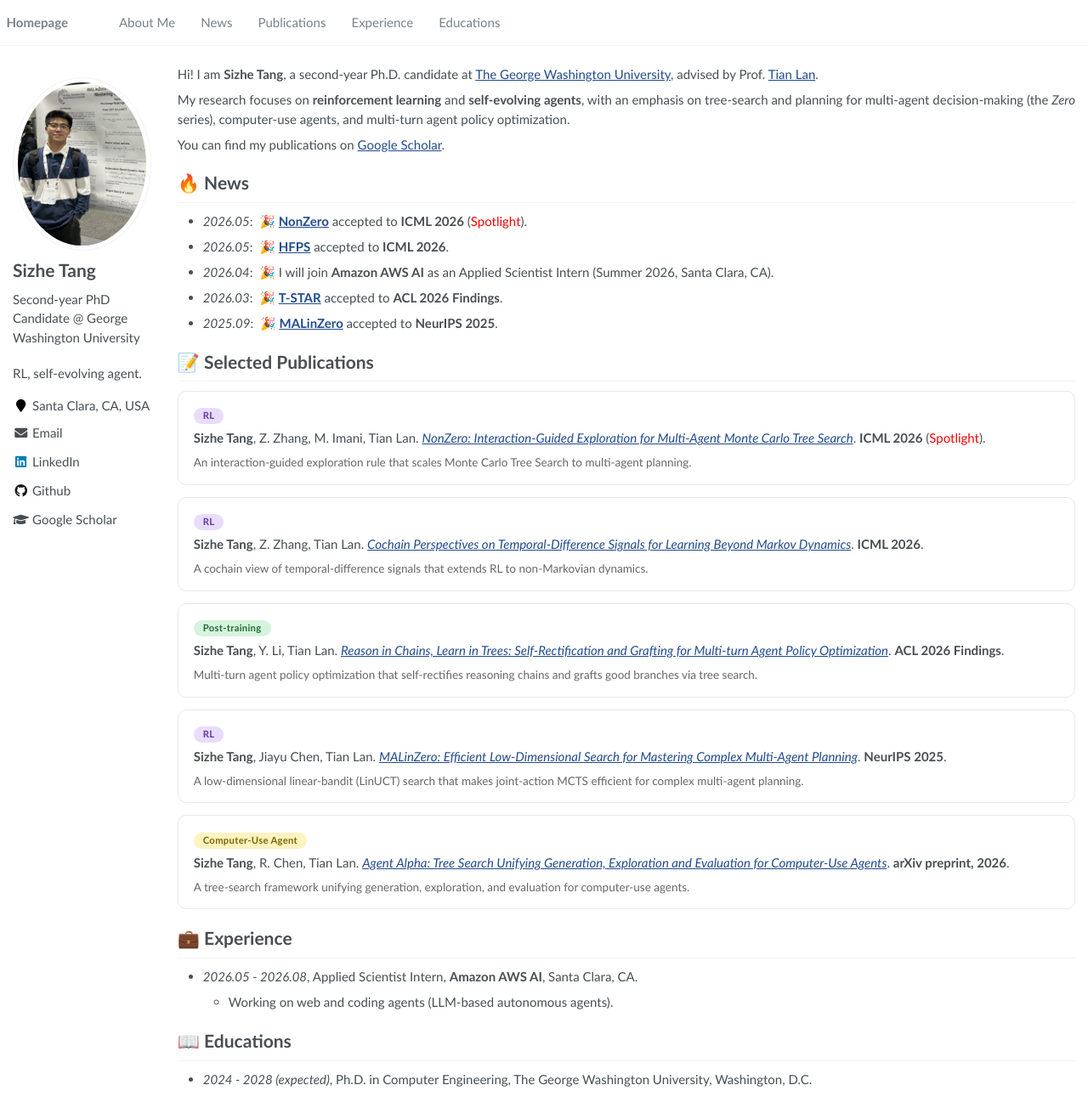
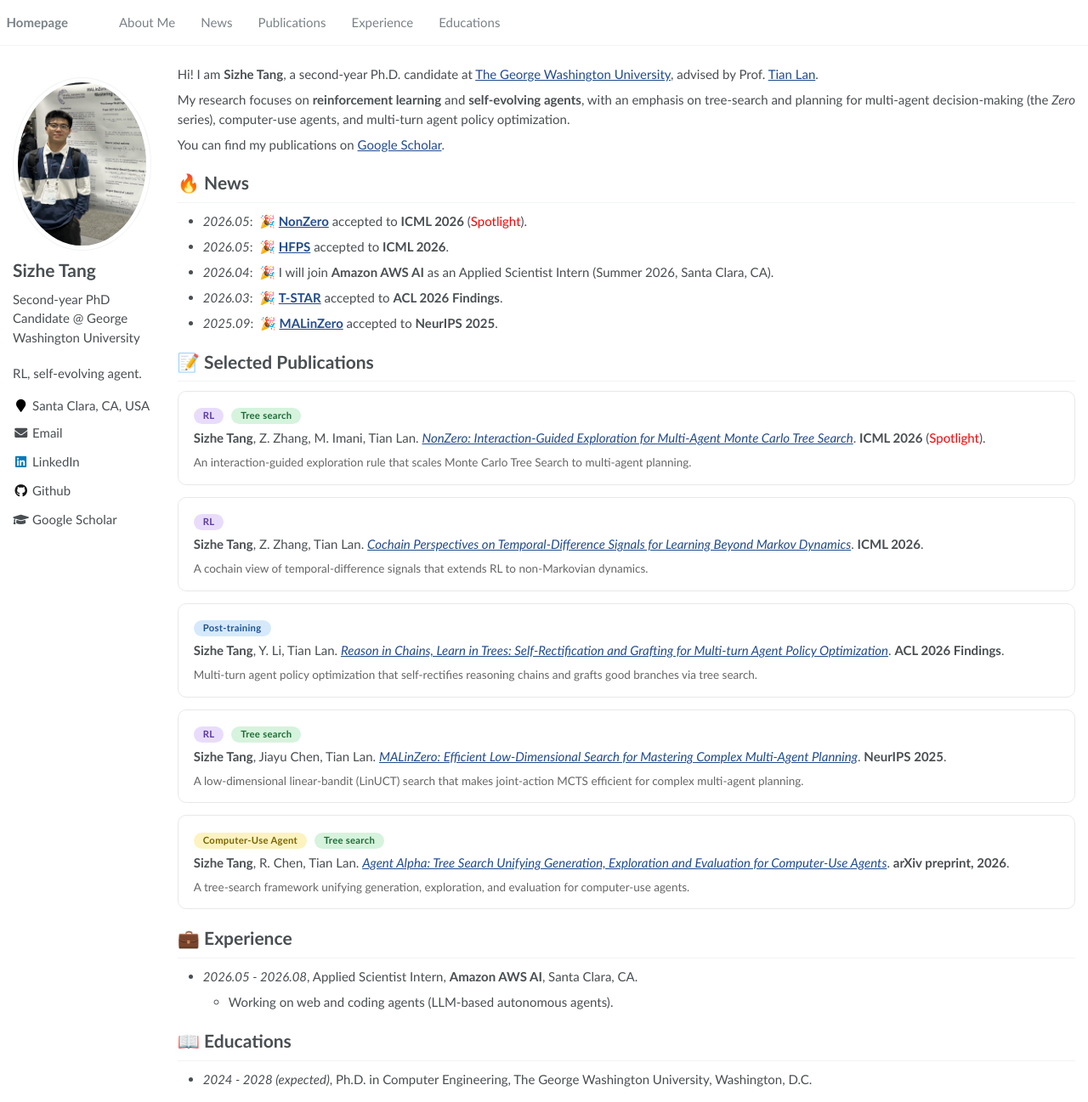
Before and after one commit to sizhe-tang/sizhe-tang.github.io, a Jekyll site: the page built from _pages/about.md, in a window 1280 px wide and 1297 px high. Shown: the whole window at 85% size. Built offline with Jekyll 4.4.1, drawn with Linux system fonts in a browser that asks for light colours.

Commit message:
Post-training tag to light blue; add Tree search tag to NonZero/MALinZero/Agent Alpha
Co-Authored-By: Claude Opus 4.8 (1M context) <noreply@anthropic.com>

```diff
--- a/_pages/about.md
+++ b/_pages/about.md
@@ -56,10 +56,12 @@ You can find my publications on <a href='https://scholar.google.com/citations?us
   font-size: 0.75em;
   font-weight: 600;
   letter-spacing: 0.3px;
+  margin-right: 5px;
 }
 .tag-cua { background: #fdf3c0; color: #7a6500; }   /* 淡黄 · Computer-Use Agent */
-.tag-pt  { background: #d6f3dd; color: #1d6b34; }    /* 淡绿 · Post-training */
+.tag-pt  { background: #d6e9fb; color: #1d5390; }    /* 淡蓝 · Post-training */
 .tag-rl  { background: #e9dcfb; color: #5a39a0; }    /* 淡紫 · RL */
+.tag-ts  { background: #d6f3dd; color: #1d6b34; }    /* 淡绿 · Tree search */
 
 /* 加宽正文列：清零 Susy gutter 外边距，两列宽度之和=99% 保证并排不掉行（仅大屏生效） */
 @media (min-width: 1200px) {
@@ -70,7 +72,7 @@ You can find my publications on <a href='https://scholar.google.com/citations?us
 
 <div class="pub-card" markdown="1">
 
-<span class="tag tag-rl">RL</span>
+<span class="tag tag-rl">RL</span> <span class="tag tag-ts">Tree search</span>
 
 **Sizhe Tang**, Z. Zhang, M. Imani, Tian Lan. [*NonZero: Interaction-Guided Exploration for Multi-Agent Monte Carlo Tree Search*](https://arxiv.org/abs/2605.00751). **ICML 2026** (<span style="color:red">Spotlight</span>).
 
@@ -97,7 +99,7 @@ You can find my publications on <a href='https://scholar.google.com/citations?us
 
 <div class="pub-card" markdown="1">
 
-<span class="tag tag-rl">RL</span>
+<span class="tag tag-rl">RL</span> <span class="tag tag-ts">Tree search</span>
 
 **Sizhe Tang**, Jiayu Chen, Tian Lan. [*MALinZero: Efficient Low-Dimensional Search for Mastering Complex Multi-Agent Planning*](https://proceedings.neurips.cc/paper_files/paper/2025/hash/6cd8644fab1f7837acd8298f6360864c-Abstract-Conference.html). **NeurIPS 2025**.
 
@@ -106,7 +108,7 @@ You can find my publications on <a href='https://scholar.google.com/citations?us
 
 <div class="pub-card" markdown="1">
 
-<span class="tag tag-cua">Computer-Use Agent</span>
+<span class="tag tag-cua">Computer-Use Agent</span> <span class="tag tag-ts">Tree search</span>
 
 **Sizhe Tang**, R. Chen, Tian Lan. [*Agent Alpha: Tree Search Unifying Generation, Exploration and Evaluation for Computer-Use Agents*](https://arxiv.org/abs/2602.02995). **arXiv preprint, 2026**.
 
```
